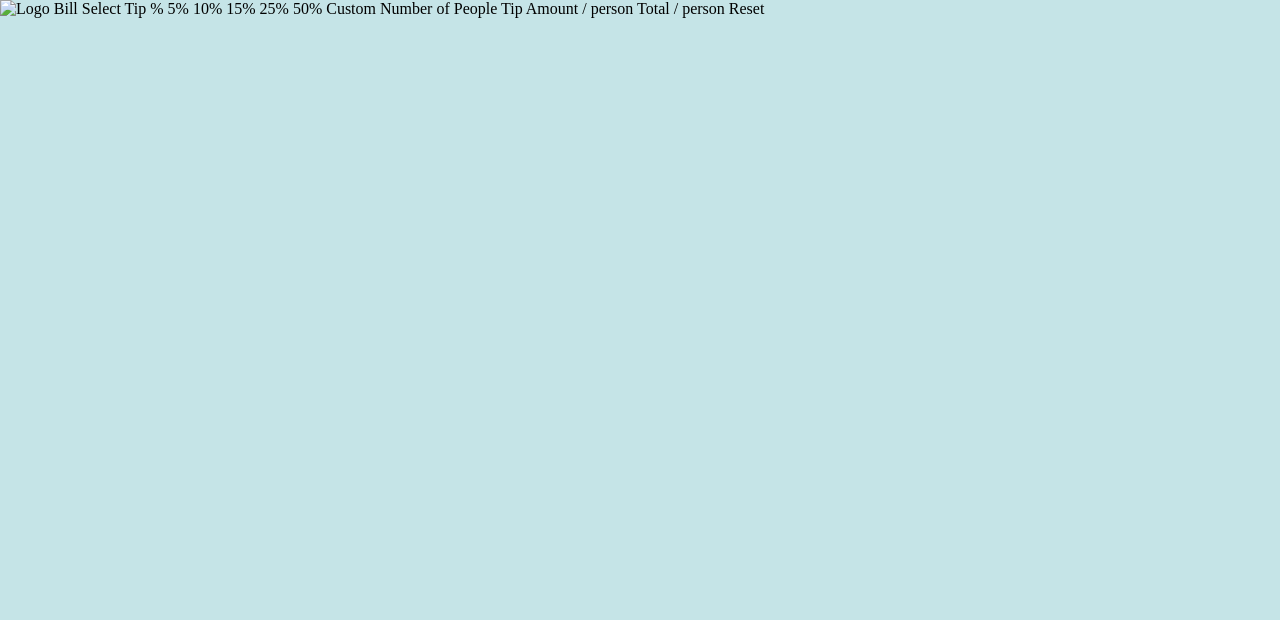
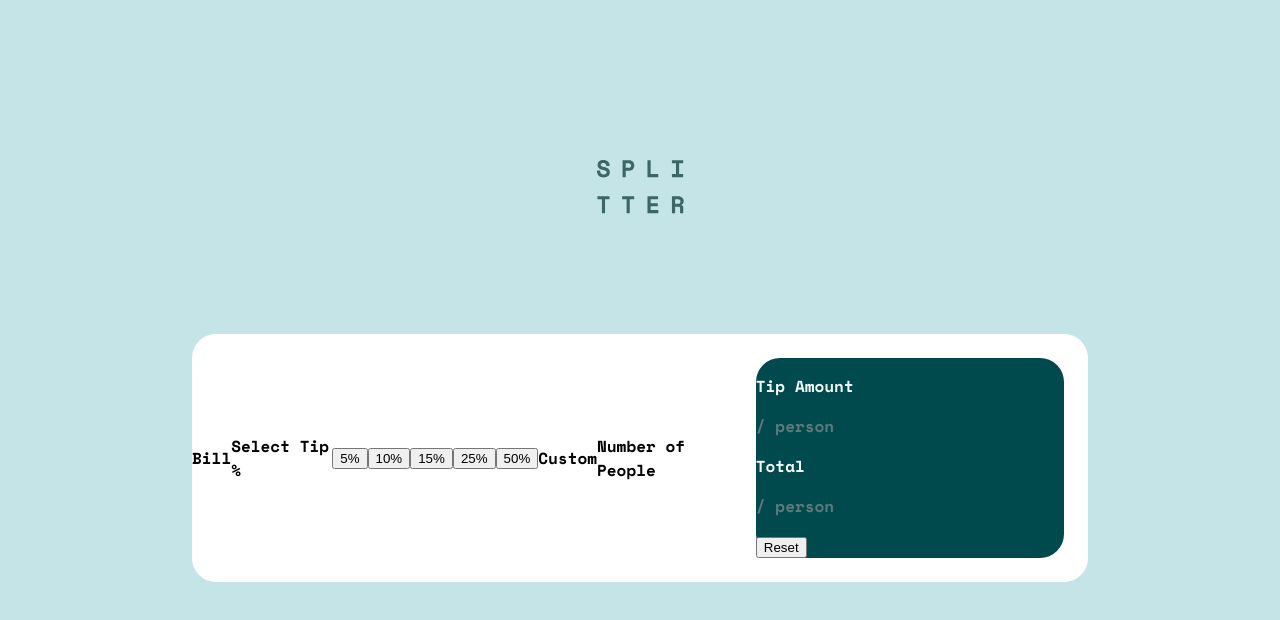
Before and after one commit to stefannpv/tips-calulator-app, a plain HTML site: page index.html in a window 1280 px wide. Drawn offline with nearby package versions, Linux system fonts and the light colour scheme.

Commit message:
added most of the HTML elements and added colors and other minor css Styles

```diff
--- a/index.html
+++ b/index.html
@@ -17,27 +17,39 @@
 </head>
 <body>
 
-    <img src="images/SPLITTER.png" alt="Logo" id="logo">
+    <div class="logo-div">
+        <img src="images\logo.svg" alt="Logo" id="logo">
+    </div>
 
-  Bill
+    <div class="wrapper">
 
-  Select Tip %
-  5%
-  10%
-  15%
-  25%
-  50%
+    <div class="hero">
+        <p class="pType1">Bill</p>
+
+  <p class="PType1">Select Tip %</p>
+  <button id="1">5%</button>
+  <button id="2">10%</button>
+  <button id="3">15%</button>
+  <button id="4">25%</button>
+  <button id="5">50%</button>
   Custom
 
-  Number of People
+  <p class="pType1">Number of People</p>
 
-  Tip Amount
-  / person
+<div class="secondSection">
+    <p class="pType2">Tip Amount</p>
+    <p class="pType3">/ person</p>
 
-  Total
-  / person
+    <p class="pType2">Total</p>
+    <p class="pType3">/ person</p>
 
-  Reset
+    <button id="reset">Reset</button>
+
+</div>
+
+    </div>
+
+</div>
 
   <!-- <div class="attribution">
     Challenge by <a href="https://www.frontendmentor.io?ref=challenge" target="_blank">Frontend Mentor</a>.
--- a/styles.css
+++ b/styles.css
@@ -2,10 +2,46 @@ body, html{
     margin: 0;
     padding: 0;
     background-color: hsl(185, 41%, 84%);
+    font-family: "Space Mono";
 }
 
+.wrapper{
+    display: flex;
+    justify-content: center;
+    align-items: center;
+    flex-wrap: nowrap;
+}
 
+.logo-div{
+    display: flex;
+    justify-content: center;
+    margin-top: 10rem;
+    margin-bottom: 7.5rem;
+}
 
+.hero{
+    background-color: #FFFFFF;
+    width: 70%;
+    display: flex;
+    justify-content: center;
+    align-items: center;
+    border-radius:1.5rem;
+}
+
+.secondSection{
+    background-color: hsl(183, 100%, 15%);
+    width: 40%;
+    margin: 1.5rem;
+    border-radius:1.5rem;
+}
+
+.pType2{
+    color:  hsl(189, 41%, 97%);
+}
+
+.pType3{
+    color: hsl(186, 14%, 43%);
+}
 
 
 
```
Also changed, not shown: images/SPLI TTER.png (deleted).
